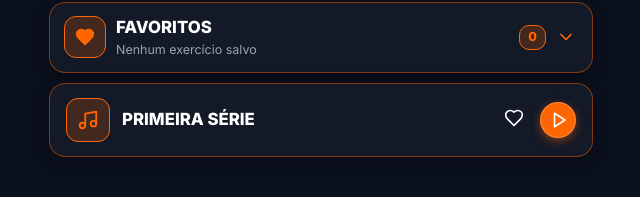
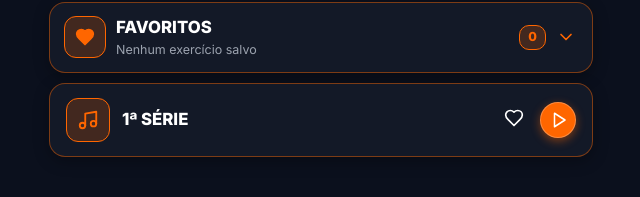
Before and after one commit to darlanmarley-hub/pozzoli-melodico, a React (Vite) app: page / in a window 1280 px wide. Shown: the part 108-305 px from the top of the page, without its empty margins (319-959 px from the left). Built offline with nearby package versions, Linux system fonts and the light colour scheme.

Commit message:
Change all occurrences of PRIMEIRA SÉRIE to 1ª Série

```diff
--- a/src/components/ScoreViewer.jsx
+++ b/src/components/ScoreViewer.jsx
@@ -186,7 +186,7 @@ export function MusicXMLViewer({
             textTransform: 'uppercase'
           }}
         >
-          POZZOLI MELÓDICO - PRIMEIRA SÉRIE
+          POZZOLI MELÓDICO - 1ª SÉRIE
         </span>
       </div>
 
--- a/src/components/SeriesLibraryModal.jsx
+++ b/src/components/SeriesLibraryModal.jsx
@@ -248,7 +248,7 @@ export default function SeriesLibraryView({
           )}
         </div>
 
-        {/* Pasta Única de Exercício: PRIMEIRA SÉRIE (Muda de Cor quando Estudado) */}
+        {/* Pasta Única de Exercício: 1ª SÉRIE (Muda de Cor quando Estudado) */}
         <div
           className="accordion-card"
           onClick={() => firstSeries && onSelectSeries && onSelectSeries(firstSeries)}
@@ -288,7 +288,7 @@ export default function SeriesLibraryView({
             <div className="card-title-group">
               <div style={{ display: 'flex', alignItems: 'center', gap: '6px' }}>
                 <h3 style={{ fontSize: '1.05rem', fontWeight: 800, color: '#ffffff' }}>
-                  PRIMEIRA SÉRIE
+                  1ª SÉRIE
                 </h3>
                 {isFirstStudied && (
                   <span
@@ -326,7 +326,7 @@ export default function SeriesLibraryView({
             <button
               className="circle-play-btn"
               onClick={() => onSelectSeries && onSelectSeries(firstSeries)}
-              title="Abrir Vídeo PRIMEIRA SÉRIE"
+              title="Abrir Vídeo 1ª Série"
               style={{
                 width: '36px',
                 height: '36px',
--- a/src/utils/storage.js
+++ b/src/utils/storage.js
@@ -48,11 +48,11 @@ export const getDirectVideoUrl = (url) => {
 export const INITIAL_SERIES = [
   {
     id: 'primeira-serie',
-    title: 'PRIMEIRA SÉRIE',
+    title: '1ª Série',
     subtitle: 'Vídeo Vertical e Metrônomo Sincronizado',
     moduleId: 'modulo-1',
     moduleName: 'Módulo 1 - 1ª Série Pozzoli',
-    description: 'Primeira série do Método Pozzoli Melódico em vídeo vertical.',
+    description: '1ª Série do Método Pozzoli Melódico em vídeo vertical.',
     mxlUrl: '/partituras/1-serie.xml',
     audioUrl: '/audios/1-serie.mp3',
     videoUrl: 'https://www.dropbox.com/scl/fi/n5urgagh1k0pslalytlje/Primeira-Serie-baixa.mp4?rlkey=077uber23bk6fy2lhqb99oyn5&st=n2ihj0es&raw=1',
```
